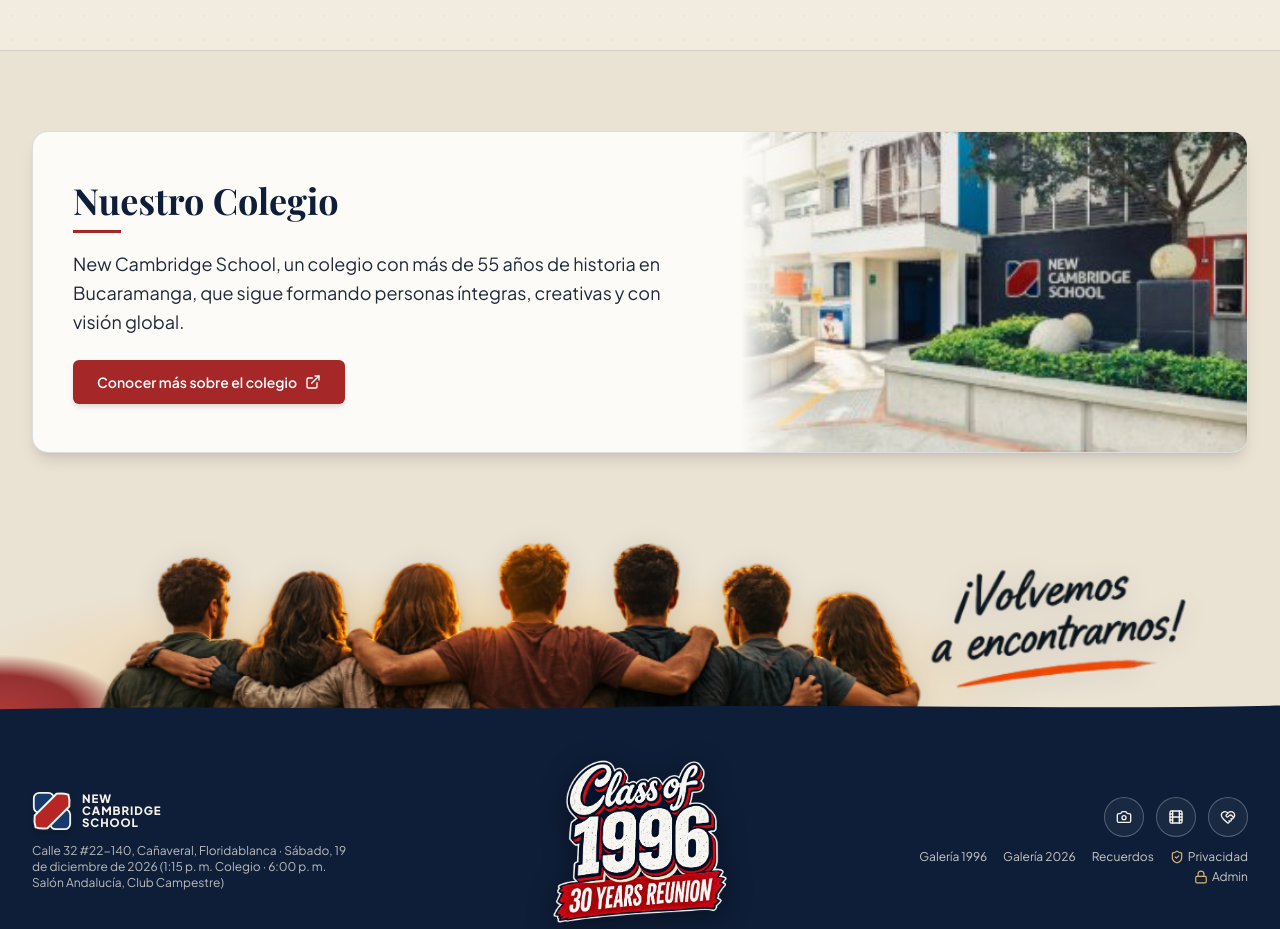
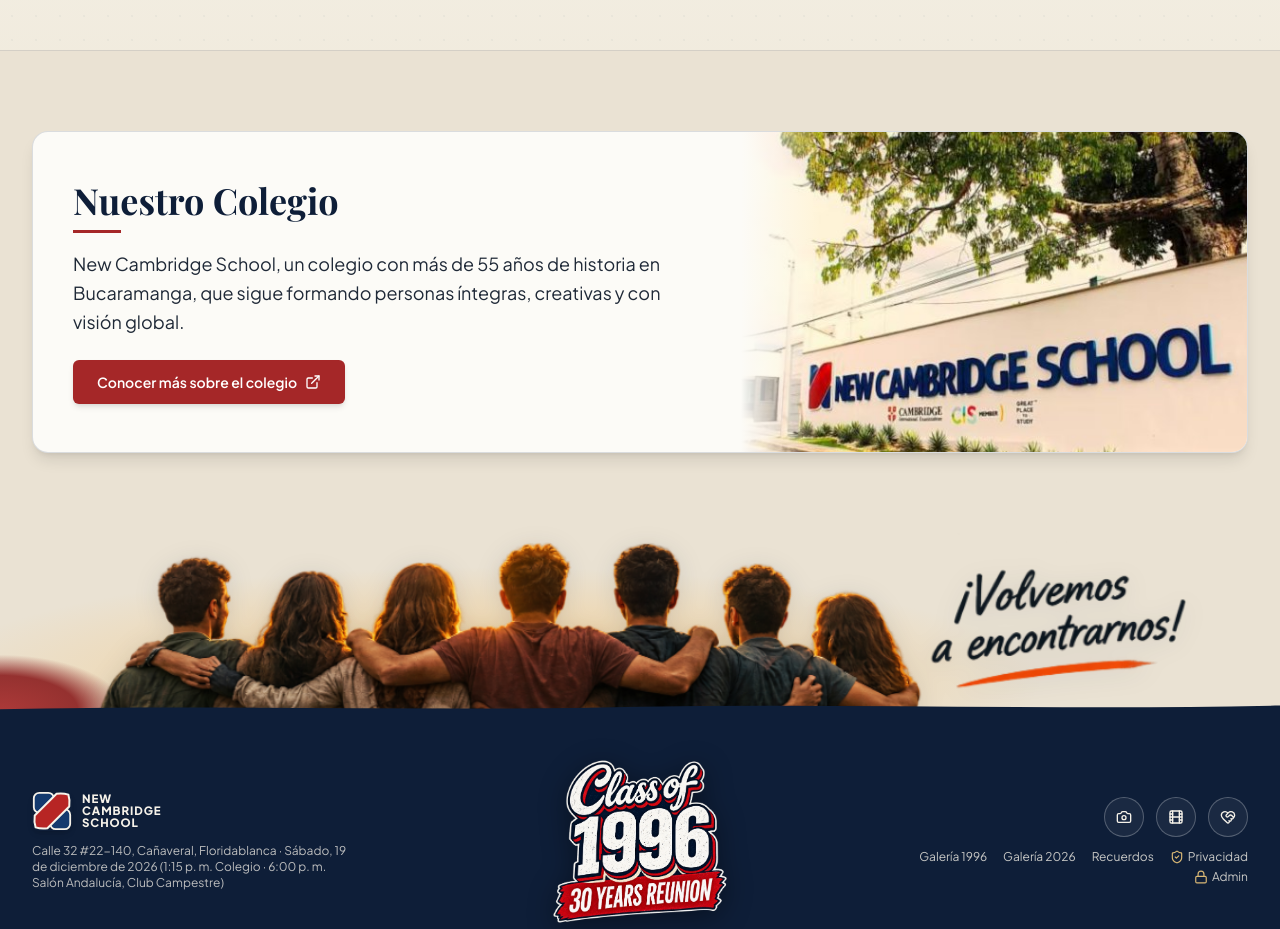
Before and after one commit to utrademy/cambridge-1996-reunion, a Next.js app: page / in a window 1280 px wide. Shown: the part 6000-6929 px from the top of the page. Built offline with nearby package versions, Linux system fonts and the light colour scheme; no server answers; a web font is replaced by a local one.

Commit message:
Update Nuestro Colegio section with official exterior sign photo

```diff
--- a/src/app/page.tsx
+++ b/src/app/page.tsx
@@ -966,12 +966,12 @@ export default async function HomePage() {
 
                 <div className="relative min-h-[260px] sm:min-h-[320px] lg:col-span-5">
                   <Image
-                    src="/images/colegio-new-cambridge-real.jpg"
-                    alt="Fachada del New Cambridge School"
+                    src="/images/nuestro-colegio-letrero-real.jpg"
+                    alt="Fachada principal del New Cambridge School"
                     fill
                     unoptimized
                     sizes="(max-width: 1024px) 100vw, 520px"
-                    className="object-cover"
+                    className="object-cover object-center"
                   />
                   <div className="pointer-events-none absolute inset-y-0 left-0 w-20 bg-gradient-to-r from-[#FCFBF7] to-transparent hidden lg:block" />
                 </div>
```
Also changed, not shown: public/images/nuestro-colegio-letrero-real.jpg (added).
